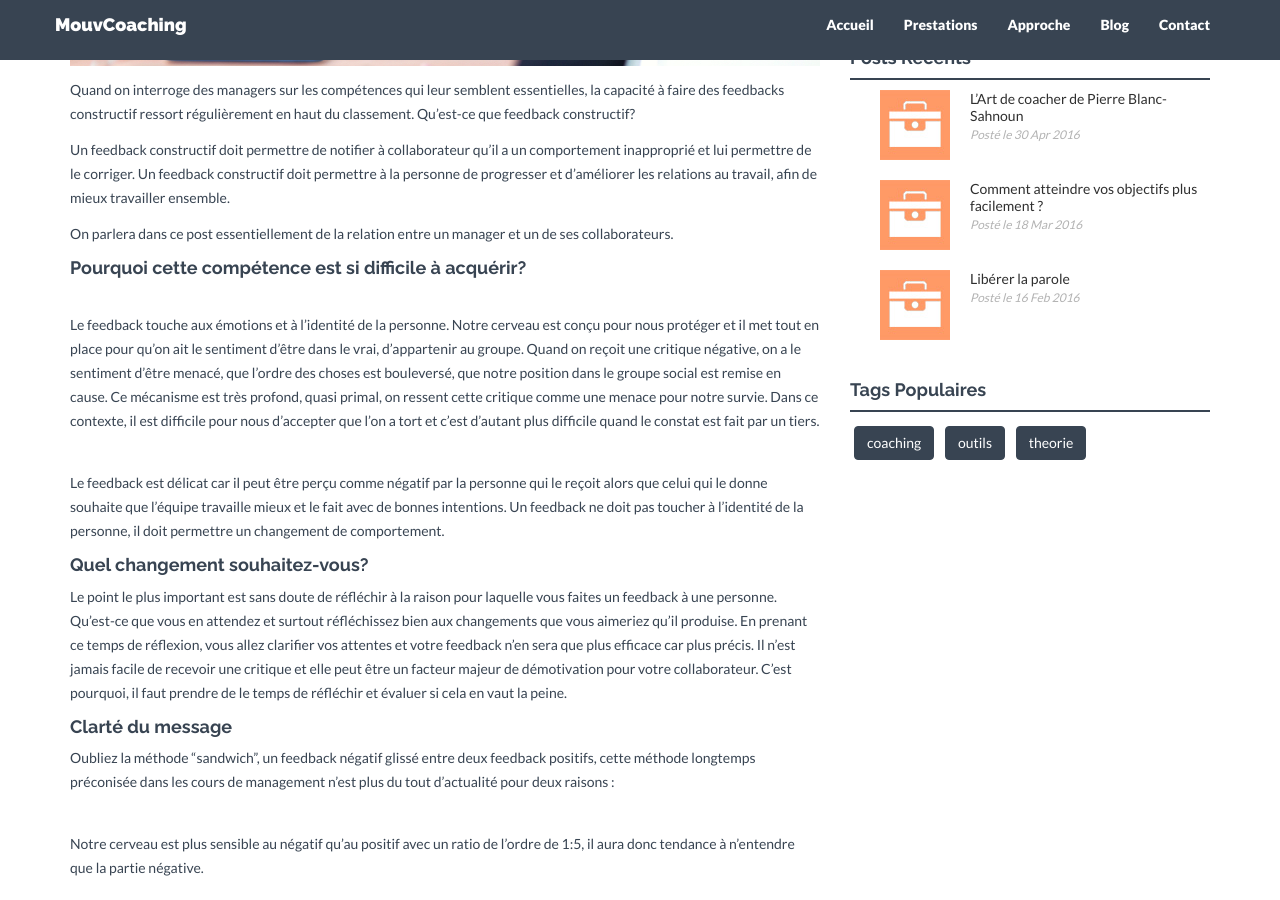
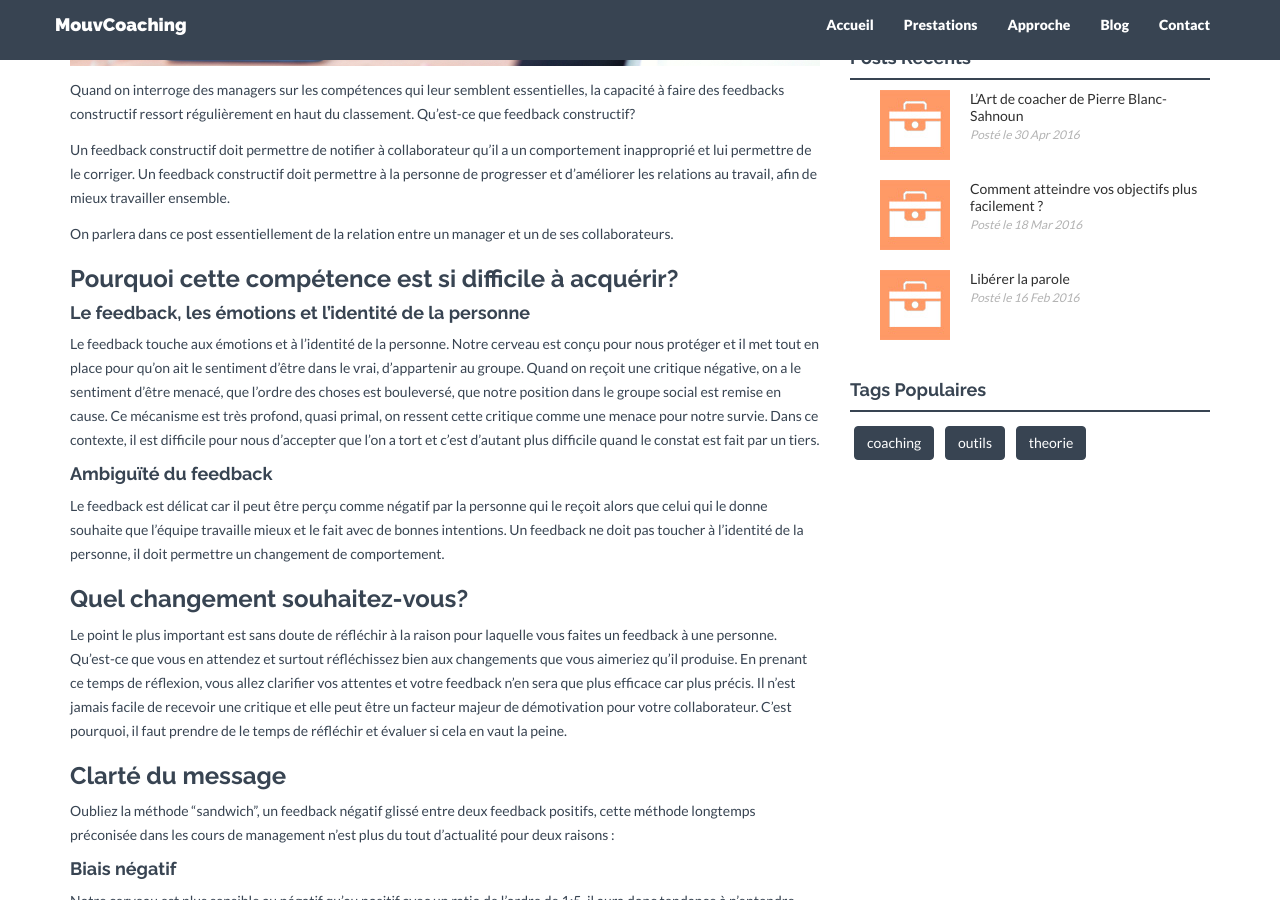
Before and after one commit to mouvcoaching/mouvcoaching.github.io, a Jekyll site: the page built from _posts/2016-05-12-feedback.md, in a window 1280 px wide and 900 px high, scrolled down 512 px. Built offline with Jekyll 4.4.1, drawn with Linux system fonts in a browser that asks for light colours; nearby versions of some CDN libraries; library files that are not in the unit come from our copies; comment, search, counter and statistics services are not loaded.

Commit message:
change headers

```diff
--- a/_posts/2016-05-12-feedback.md
+++ b/_posts/2016-05-12-feedback.md
@@ -14,31 +14,31 @@ Un feedback constructif doit permettre de notifier à collaborateur qu’il a un
 
 On parlera dans ce post essentiellement de la relation entre un manager et un de ses collaborateurs.
 
-#### Pourquoi cette compétence est si difficile à acquérir?
+### Pourquoi cette compétence est si difficile à acquérir?
 
-##### Le feedback, les émotions et l’identité de la personne
+#### Le feedback, les émotions et l’identité de la personne
 
 Le feedback touche aux émotions et à l’identité de la personne.
 Notre cerveau est conçu pour nous protéger et il met tout en place pour qu’on ait le sentiment d’être dans le vrai, d’appartenir au groupe. Quand on reçoit une critique négative, on a le sentiment d’être menacé, que l’ordre des choses est bouleversé, que notre position dans le groupe social est remise en cause. Ce mécanisme est très profond, quasi primal, on ressent cette critique comme une menace pour notre survie. Dans ce contexte, il est difficile pour nous d’accepter que l’on a tort et c’est d’autant plus difficile quand le constat est fait par un tiers.
 
-##### Ambiguïté du feedback
+#### Ambiguïté du feedback
 
 Le feedback est délicat car il peut être perçu comme négatif par la personne qui le reçoit alors que celui qui le donne souhaite que l’équipe travaille mieux et le fait avec de bonnes intentions.
 Un feedback ne doit pas toucher à l’identité de la personne, il doit permettre un changement de comportement.
 
-#### Quel changement souhaitez-vous?
+### Quel changement souhaitez-vous?
 
 Le point le plus important est sans doute de réfléchir à la raison pour laquelle vous faites un feedback à une personne. Qu’est-ce que vous en attendez et surtout réfléchissez bien aux changements que vous aimeriez qu’il produise. En prenant ce temps de réflexion, vous allez clarifier vos attentes et votre feedback n’en sera que plus efficace car plus précis. Il n’est jamais facile de recevoir une critique et elle peut être un facteur majeur de démotivation pour votre collaborateur. C’est pourquoi, il faut prendre de le temps de réfléchir et évaluer si cela en vaut la peine.
 
-#### Clarté du message
+### Clarté du message
 
 Oubliez la méthode “sandwich”, un feedback négatif glissé entre deux feedback positifs, cette méthode longtemps préconisée dans les cours de management n’est plus du tout d’actualité pour deux raisons :
 
-##### Biais négatif
+#### Biais négatif
 
 Notre cerveau est plus sensible au négatif qu’au positif avec un ratio de l’ordre de 1:5, il aura donc tendance à n’entendre que la partie négative.
 
-#####  Sélection auditive
+#### Sélection auditive
 
 Lors de ce genre d’entretien, les personnes se doutent que vous avez quelque chose à leur annoncer et c’est la seule chose qui compte pour eux. La question, qu’ils se posent est: *“Qu’est-ce que vous avez à me reprocher?”*
 Le reste n’est que du bruit qui ne sera même pas entendu grâce à notre sélection auditive.
@@ -61,7 +61,7 @@ Sans confiance, il n’y a pas d’écoute et tout ce processus devient caduc.
 
 Il ne vous reste plus maintenant qu’à passer à l’action, voilà une méthode en 6 points qui vous servira de fil rouge pour vos prochains feedbacks.
 
-#### Comment faire un feedback constructif, une méthode en 6 points
+### Comment faire un feedback constructif, une méthode en 6 points
 
     1. Permission
     2. Situation
```
